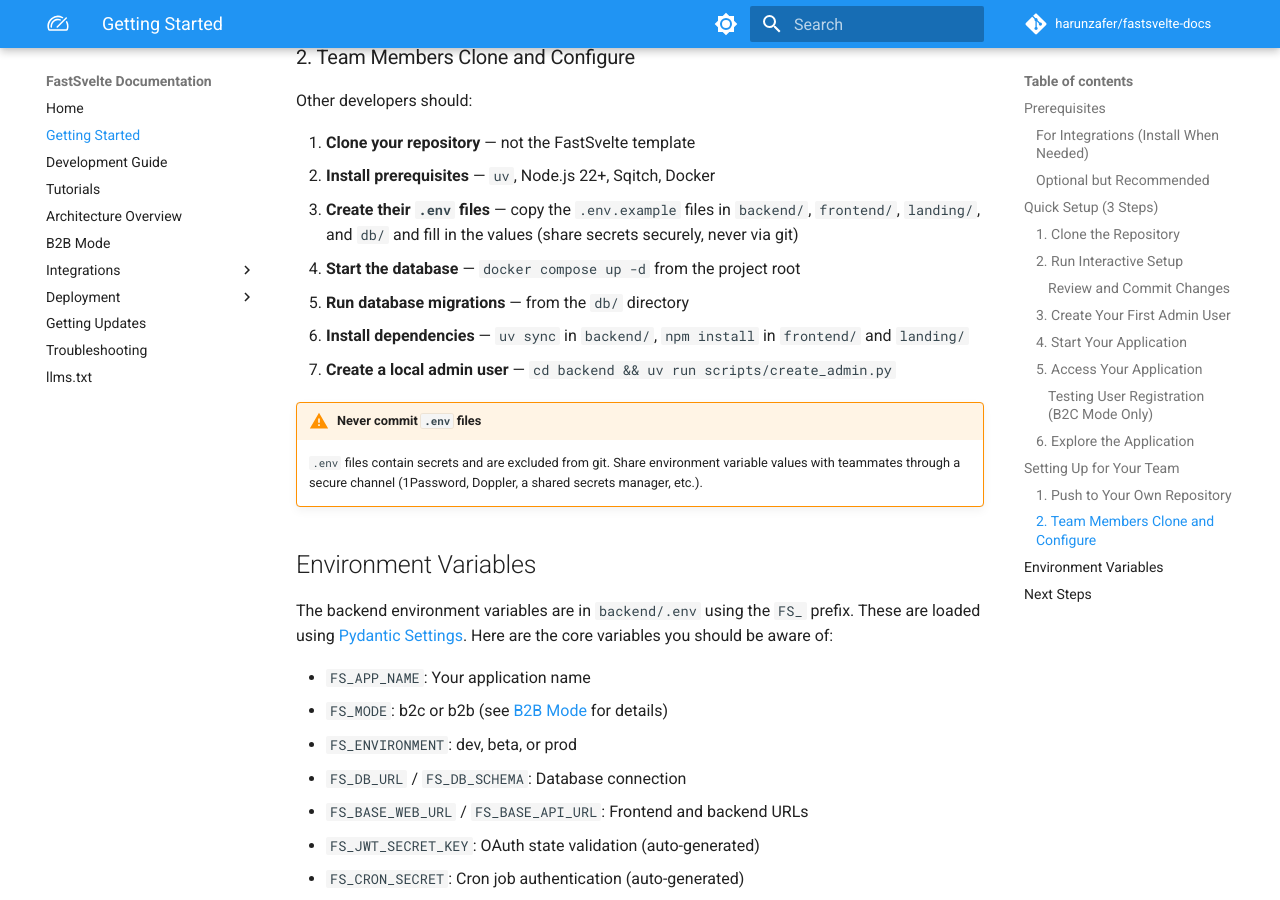
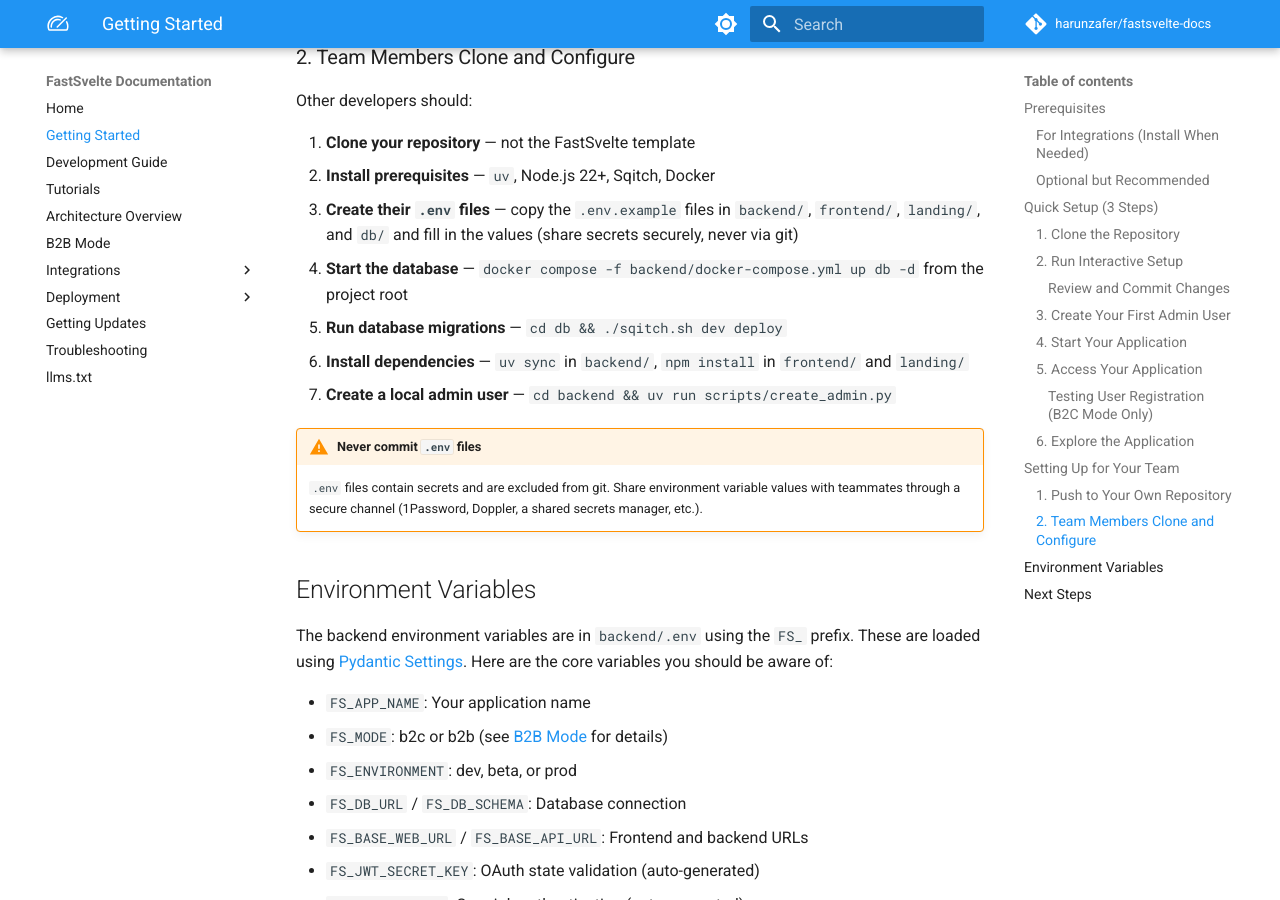
Before and after one commit to harunzafer/fastsvelte-docs, an MkDocs documentation site: the page built from docs/getting-started.md, in a window 1280 px wide and 900 px high, scrolled down 5485 px. Built offline with MkDocs 1.6.1 and Material for MkDocs 9.7.7, drawn with Linux system fonts in a browser that asks for light colours; comment, search, counter and statistics services are not loaded.

Commit message:
Fix team member setup commands for docker and migrations
Co-Authored-By: Claude Sonnet 4.6 <noreply@anthropic.com>

```diff
--- a/docs/getting-started.md
+++ b/docs/getting-started.md
@@ -225,8 +225,8 @@ Other developers should:
 1. **Clone your repository** — not the FastSvelte template
 2. **Install prerequisites** — `uv`, Node.js 22+, Sqitch, Docker
 3. **Create their `.env` files** — copy the `.env.example` files in `backend/`, `frontend/`, `landing/`, and `db/` and fill in the values (share secrets securely, never via git)
-4. **Start the database** — `docker compose up -d` from the project root
-5. **Run database migrations** — from the `db/` directory
+4. **Start the database** — `docker compose -f backend/docker-compose.yml up db -d` from the project root
+5. **Run database migrations** — `cd db && ./sqitch.sh dev deploy`
 6. **Install dependencies** — `uv sync` in `backend/`, `npm install` in `frontend/` and `landing/`
 7. **Create a local admin user** — `cd backend && uv run scripts/create_admin.py`
 
```
